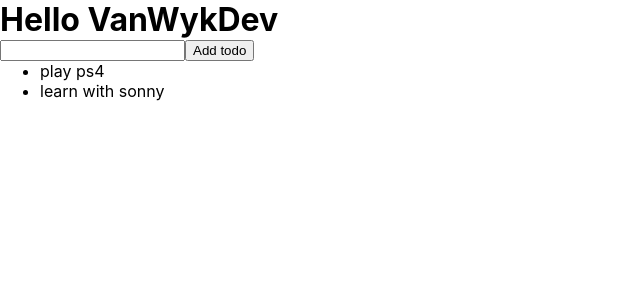
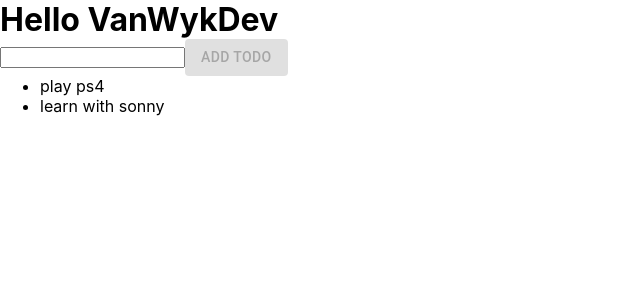
Before and after one commit to sune25carelse/ZeroToHero, a React (Create React App) app: page / in a window 1280 px wide. Shown: the top 300 px of the page, without its empty margins (0-640 px from the left). Built offline with nearby package versions, Linux system fonts and the light colour scheme.

Commit message:
disable button when not typing

```diff
--- a/src/App.js
+++ b/src/App.js
@@ -2,6 +2,7 @@ import React from "react";
 import "./App.css";
 // import { useDispatch } from "react-redux";
 import { useState } from "react";
+import { Button } from "@material-ui/core";
 
 function App() {
   const [todos, setTodos] = useState(["play ps4", "learn with sonny"]);
@@ -21,9 +22,15 @@ function App() {
           value={input}
           onChange={(event) => setInput(event.target.value)}
         />
-        <button type="submit" onClick={addTodo}>
+        <Button
+          disabled={!input}
+          type="submit"
+          onClick={addTodo}
+          variant="contained"
+          color="primary"
+        >
           Add todo
-        </button>
+        </Button>
       </form>
       <ul>
         {todos.map((todo) => (
```
